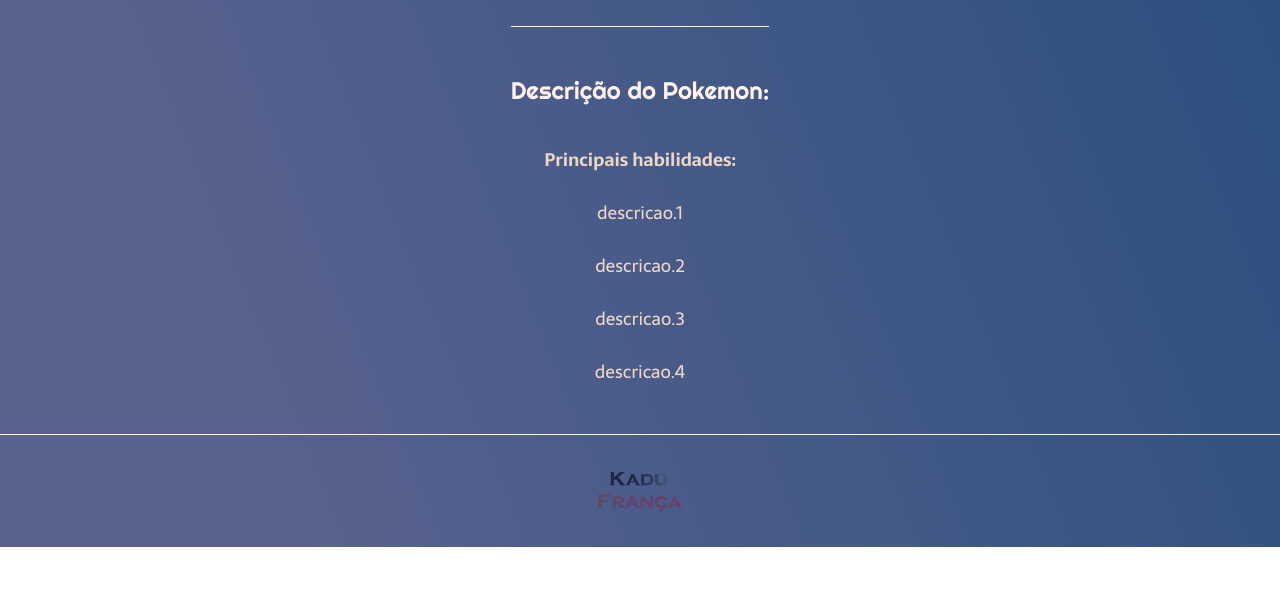
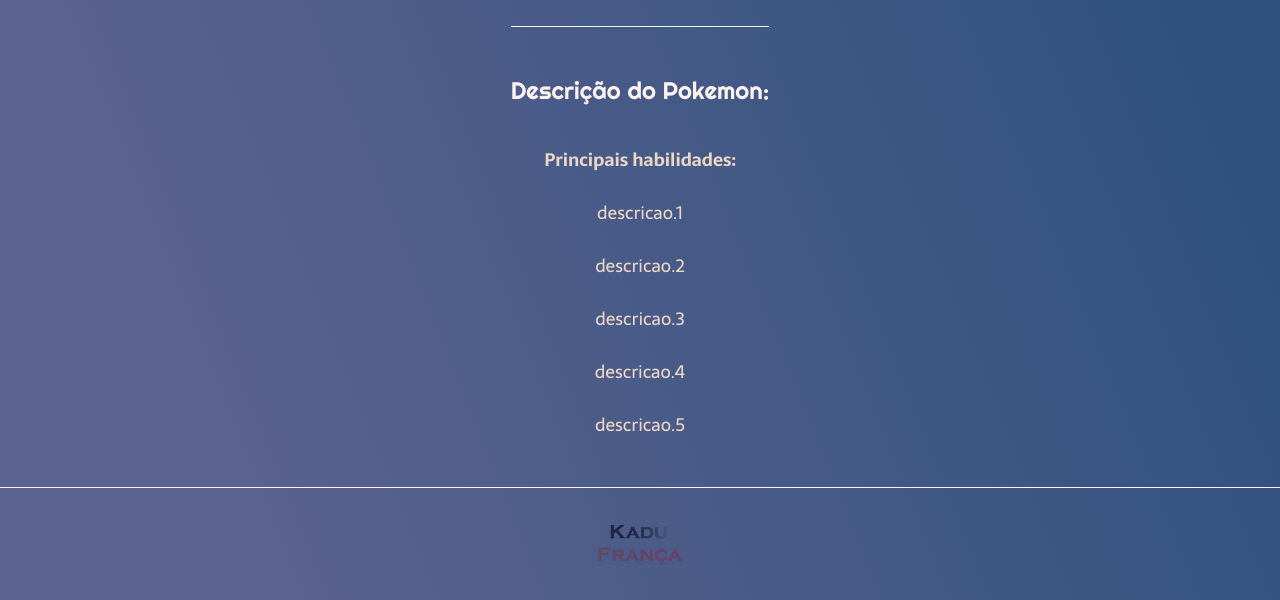
Before and after one commit to kaduFranca/kaduFranca.github.io, a plain HTML site: page trabalho-pokemon/index.html in a window 1280 px wide. Shown: the part 573-1173 px from the top of the page. Before the commit the page ends 1120 px from the top, so only its background shows below. Drawn offline with Linux system fonts and the light colour scheme; no server answers.

Commit message:
Update index.html

```diff
--- a/trabalho-pokemon/index.html
+++ b/trabalho-pokemon/index.html
@@ -38,6 +38,7 @@
       <p class="conteudo-secundario-paragrafo" id="des2">descricao.2</p>
       <p class="conteudo-secundario-paragrafo" id="des3">descricao.3</p>
       <p class="conteudo-secundario-paragrafo" id="des4">descricao.4</p>
+       <p class="conteudo-secundario-paragrafo" id="des5">descricao.5</p>
     </section>
   </main>
 
```
